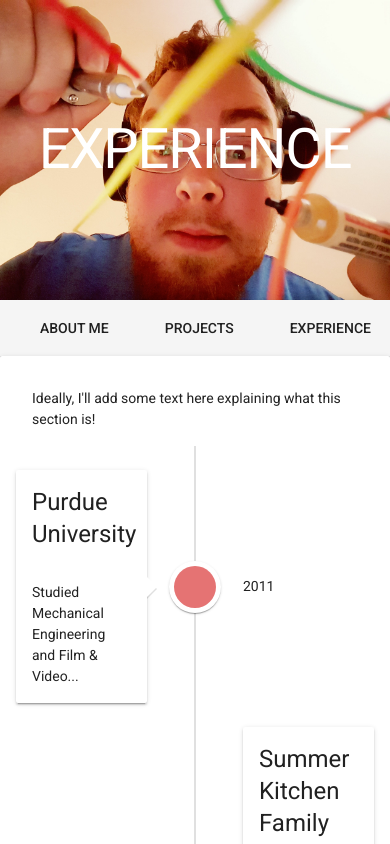
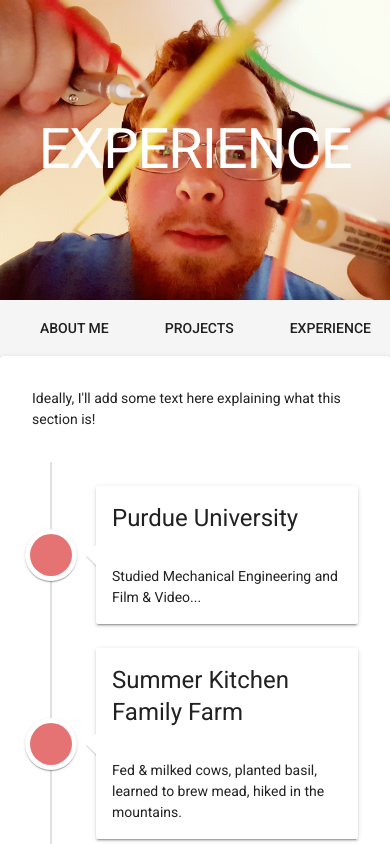
Before and after one commit to cmd-ctrl-freq/portfolio, a Vue app: page / in a window 390 px wide. Both pictures are taken after a click on the button "EXPERIENCE". Shown: the top 844 px of the page. Built offline with nearby package versions, Linux system fonts and the light colour scheme.

Commit message:
timeline resizes for mobile devices. The code looks wonky but it's working.

```diff
--- a/src/components/Experience.vue
+++ b/src/components/Experience.vue
@@ -3,7 +3,8 @@
       <v-container>
         Ideally, I'll add some text here explaining what this section is!
       </v-container>
-      <v-timeline class="dense-sm-and-down">
+      <v-container  class="hidden-sm-and-down">
+        <v-timeline>
           <v-timeline-item
             v-for="event in History"
             :key="event.description"
@@ -19,6 +20,25 @@
             </v-card>
           </v-timeline-item>
         </v-timeline>
+      </v-container>
+      <v-container  class="hidden-md-and-up">
+        <v-timeline dense>
+          <v-timeline-item
+            v-for="event in History"
+            :key="event.description"
+            color="red lighten-2"
+            large
+          >
+            <span slot="opposite">{{event.time}}</span>
+            <v-card class="elevation-2">
+              <v-card-title class="headline">{{event.description}}</v-card-title>
+              <v-card-text>
+                {{event.details}}
+              </v-card-text>
+            </v-card>
+          </v-timeline-item>
+        </v-timeline>
+      </v-container>
     </v-container>
 </template>
 
```
Also changed, not shown: 6 other files (tests, documents, lock files or other folders). Lines whose indentation alone changed are shown as unchanged.
